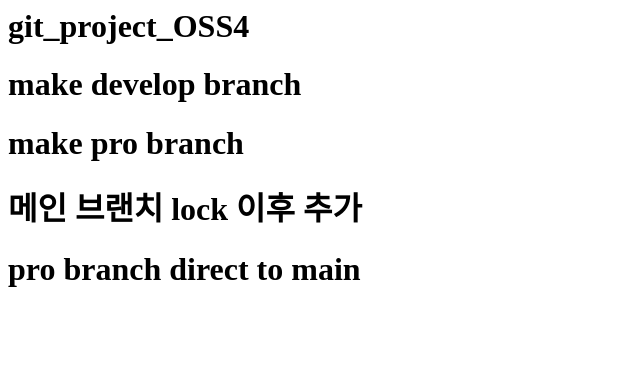
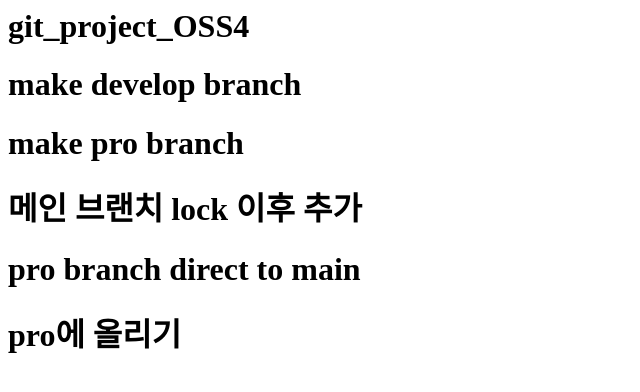
Before and after one commit to KR-D2Bro/git_project_OSS4, a plain HTML site: page index.html in a window 1280 px wide. Shown: the whole page, without its empty margins (0-640 px from the left). Drawn offline with Linux system fonts and the light colour scheme.

Commit message:
pro commit n

```diff
--- a/index.html
+++ b/index.html
@@ -9,5 +9,7 @@
         <h1>메인 브랜치 lock 이후 추가</h1>
 
         <h1>pro branch direct to main</h1>
+
+        <h1>pro에 올리기</h1>
     </body>
 </html>
```
